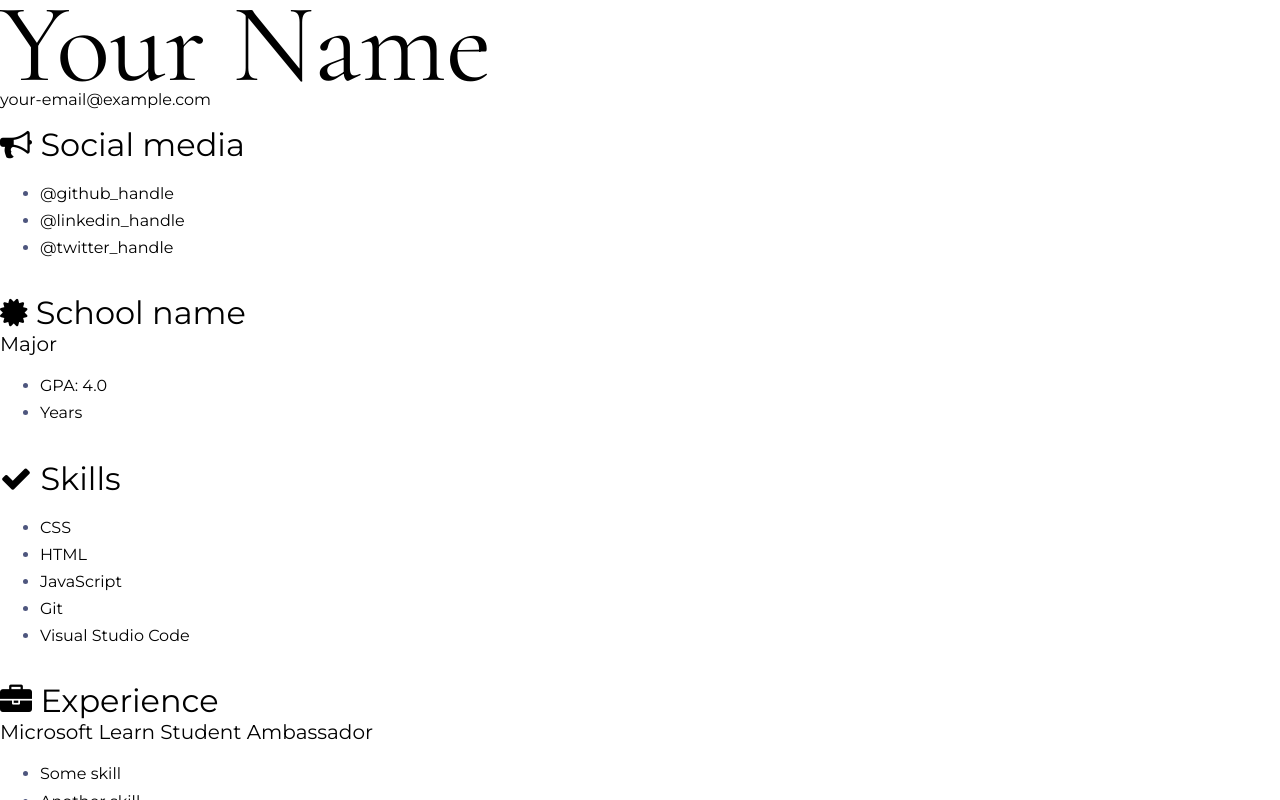
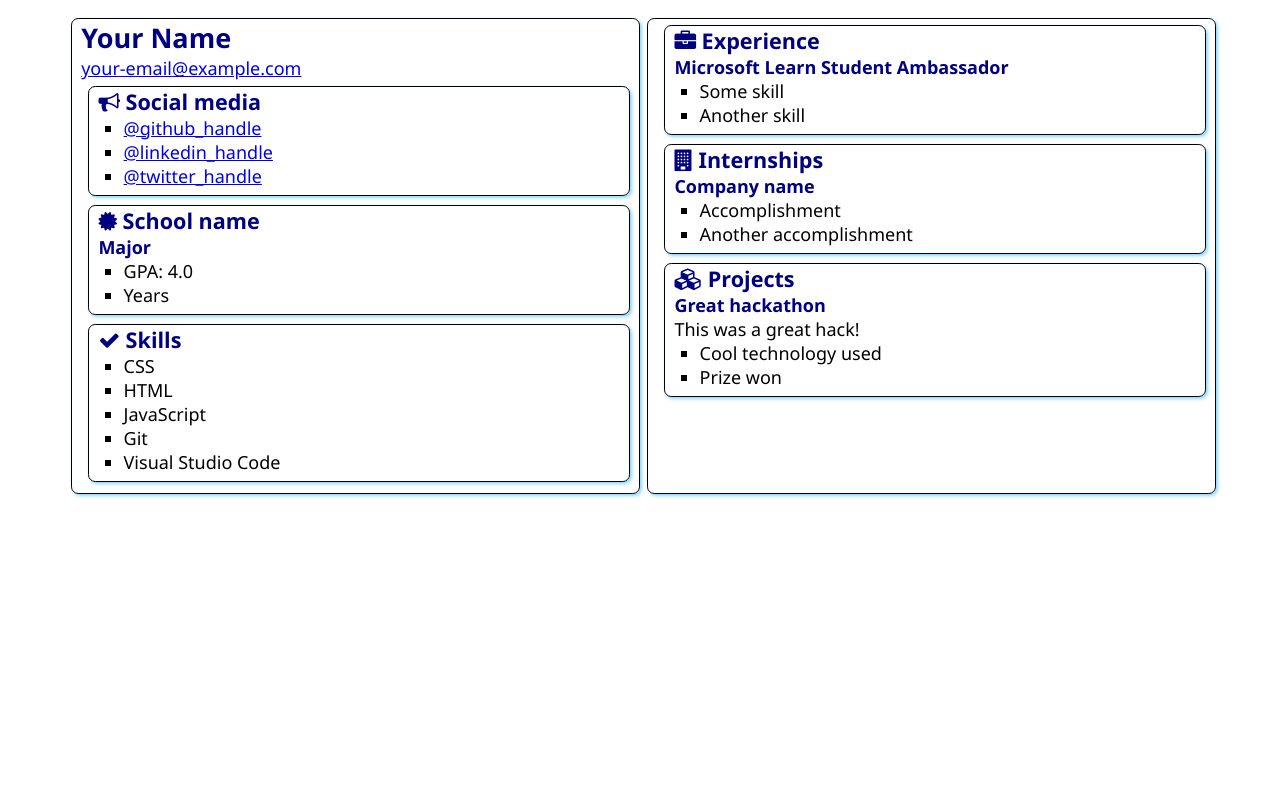
Before and after one commit to AbhishekTiwari23/portfolio, a React (Vite) app: page / in a window 1280 px wide. Built offline with nearby package versions, Linux system fonts and the light colour scheme.

Commit message:
Update styles.css
update

```diff
--- a/src/styles.css
+++ b/src/styles.css
@@ -1,125 +1,47 @@
-/**
-* CSS file to hold styles that apply across the application
-*/
-
-@import url("https://fonts.googleapis.com/css2?family=Cormorant+Garamond:wght@300;400&family=Montserrat:wght@200;400;600;800&display=swap");
-
-html,
 body {
-  font-family: "Montserrat", sans-serif;
-  height: 100%;
-  margin: 0;
-  overflow-x: hidden;
-  padding: 0;
-  width: 100%;
+    font-family: 'Segoe UI', Tahoma, Geneva, Verdana, sans-serif;
+    font-size: 18px;
+    margin: 1% 5%;
+    background-color:E6F7FF;
 }
 
-div#main {
-  display: flex;
-  flex-direction: column;
-  width: 100vw;
+main {
+    display: grid;
+    grid-template-columns: 50% 50%;
 }
 
-section {
-  position: relative;
-  width: 100vw;
-}
 
-section.min-height {
-  min-height: 100vh;
-}
-
-section.padding {
-  padding: 5rem 0;
-}
-
-section img.background {
-  height: 100%;
-  left: 50%;
-  object-fit: cover;
-  pointer-events: none;
-  position: absolute;
-  top: 0;
-  transform: translate(-50%, 0);
-  width: 100vmax;
-  z-index: -1;
+.box {
+    box-shadow: .1em .1em .2em #80D4FF;
+    border-radius: .4em;
+    border-width: .01em;
+    border-style: solid;
+    margin-left: .4em;
+    padding: .0em .5em .1em .5em;
+    margin-bottom: .5em;
+    margin-top: .3em;
 }
 
 h1 {
-  font-family: "Cormorant Garamond", serif;
-  font-size: 7rem;
-  font-weight: 400;
-  line-height: 0.8;
-  margin: 0;
+    color: navy;
+    margin: 0em;
+    display: block;
 }
 
 h2 {
-  font-size: 2rem;
-  font-weight: 400;
-  margin: 0;
-  padding-top: 1rem;
+    color: navy;
+    font-size: 1.2em;
+    margin: 0em;
 }
 
 h3 {
-  font-weight: 400;
-  font-size: 1.25rem;
-  margin: 0;
+    color: navy;
+    font-size: 1em;
+    margin: 0em;
 }
 
-p {
-  font-size: 18px;
-  line-height: 1.5;
-  margin-bottom: 0;
-  font-weight: 300;
+ul {
+    margin: 0em 0em .3em 0em;
+    list-style-type: square;
+    padding-left: 1.4em;
 }
-
-p.large {
-  font-size: 24px;
-}
-
-p.small {
-  font-size: 15px;
-}
-
-hr {
-  margin: 2.5rem;
-}
-
-li {
-  line-height: 1.7;
-}
-
-li::marker {
-  color: #4e567e;
-}
-
-a {
-  color: black;
-  text-decoration: none;
-}
-
-a:hover {
-  color: #4e567e;
-}
-
-.container {
-  display: grid;
-  grid-gap: 20px;
-  grid-template-columns: 330px 300px;
-  margin: 20px auto;
-}
-
-.container .box {
-  border-radius: 10px;
-  border: 1px solid rgb(204, 204, 204);
-  display: flex;
-  flex-direction: column;
-  justify-content: flex-start;
-  padding: 24px 16px;
-  text-align: center;
-}
-
-img.socialIcon {
-  height: 30px;
-  width: 30px;
-}
```
